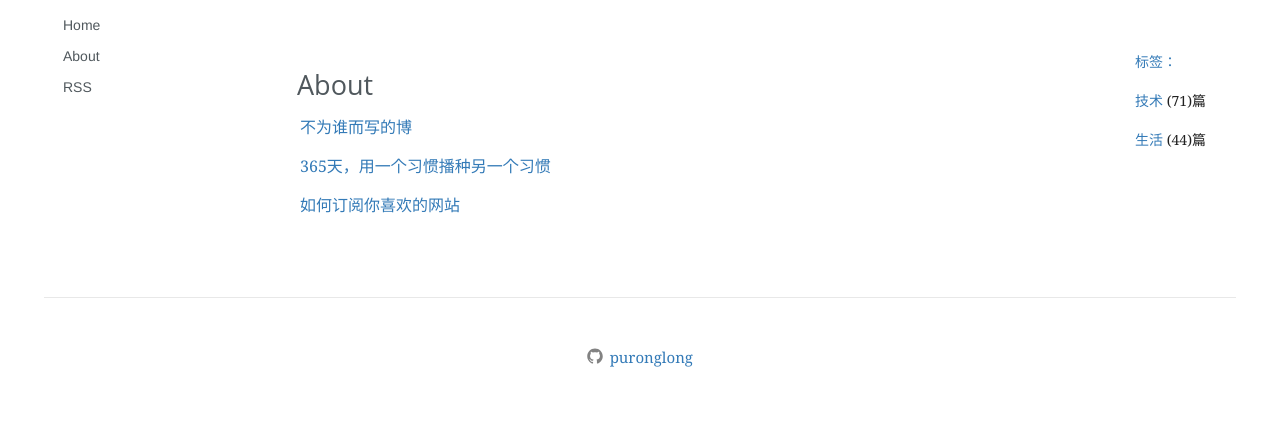
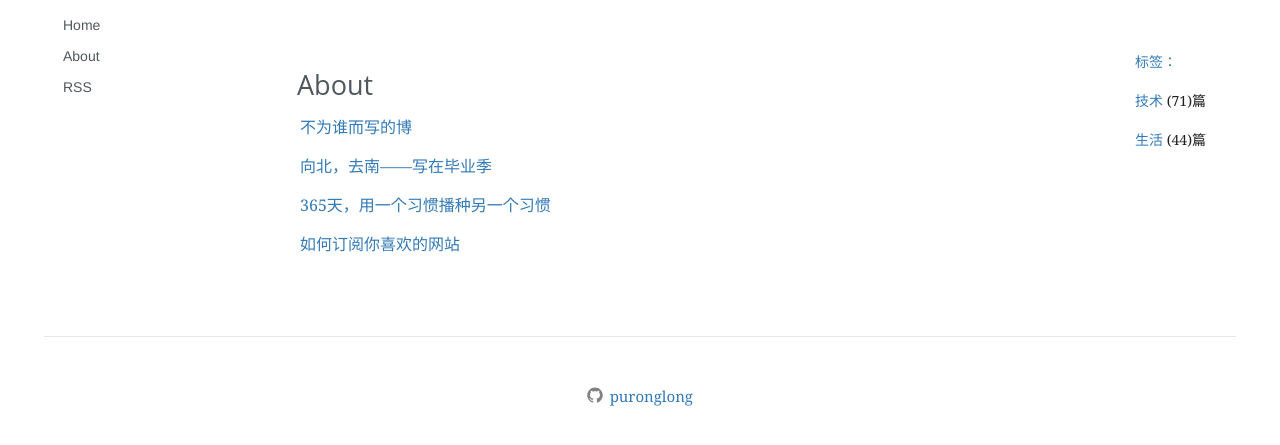
Before and after one commit to PuRonglong/blog, a Jekyll site: the page built from about.md, in a window 1280 px wide. Shown: the top 445 px of the page. Built offline with Jekyll 4.4.1, drawn with Linux system fonts in a browser that asks for light colours; nearby versions of some CDN libraries; comment, search, counter and statistics services are not loaded.

Commit message:
no message

```diff
--- a/about.md
+++ b/about.md
@@ -6,6 +6,8 @@ permalink: /about/
 
 [不为谁而写的博]({{site.url}}2016/06/08/whrite-blog.html)
 
+[向北，去南——写在毕业季]({{site.url}}2016/06/10/graduation-of-college.html)
+
 [365天，用一个习惯播种另一个习惯]({{site.url}}2016/08/02/schedule.html)
 
 [如何订阅你喜欢的网站]({{site.url}}2016/09/02/rss.html)
```
